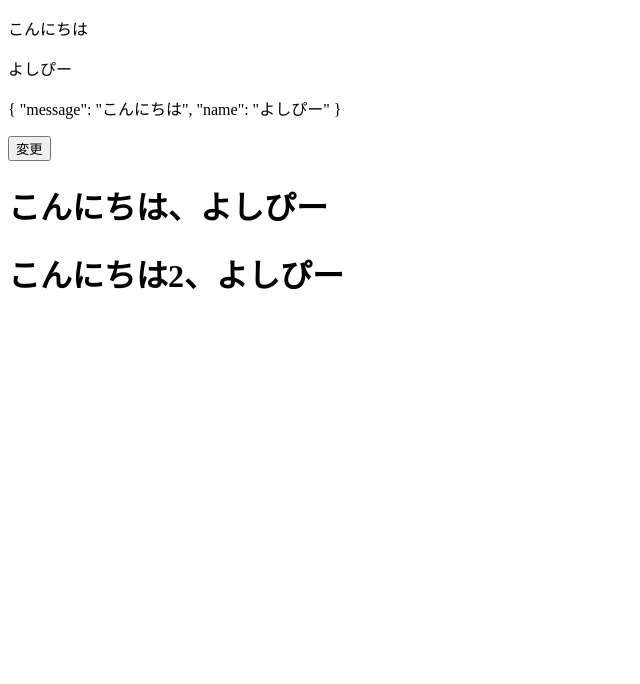
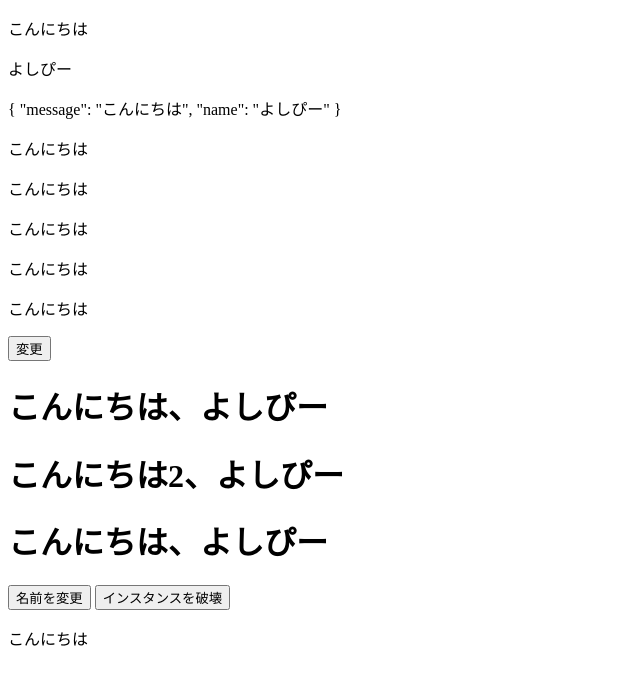
Before and after one commit to akadashiso/vuejs_complete_pack, a plain HTML site: page index_section3-53-65.html in a window 1280 px wide. Shown: the whole page, without its empty margins (0-640 px from the left). Drawn offline with Linux system fonts and the light colour scheme.

Commit message:
[Finish]Session4 : Vueインスタンスとその内部構造はこうなっている

```diff
--- a/index_section3-53.html
+++ b/index_section3-53-65.html
@@ -14,15 +14,32 @@
     <p>{{ message }}</p>
     <p>{{ name }}</p>
     <p>{{ myData }}</p>
+    <hello></hello>
+    <hello></hello>
+    <hello></hello>
+    <hello></hello>
+    <hello></hello>
+
     <button @click="name = 'ボタンから変更'">変更</button>
   </div>
   <div id="app2"> </div>
   <div id="app3"> </div>
+  <div id="app4">
+    <h1>こんにちは、{{name}}</h1>
+    <button @click="name = '太郎さん'">名前を変更</button>
+    <button @click="destroy">インスタンスを破壊</button>
+    <hello></hello>
+
+  </div>
   <script>
     var  data = {
       message: 'こんにちは',
       name: 'よしぴー'
     }
+
+    Vue.component('hello', {
+      template: '<p>こんにちは</p>'
+    });
 
     var vm = new Vue({
       // el: '#app',
@@ -58,7 +75,41 @@
     console.dir(dir)
     console.log(document)
     console.dir(document)
-</script>
+    new Vue({
+      el: '#app4',
+      data: {
+        name: 'よしぴー'
+      },
+      beforeCreate: function () {
+        console.log('beforeCreate');
+      },
+      created: function () {
+        console.log('created');
+      },
+      beforeMount: function () {
+        console.log('beforeMount');
+      },
+      mounted: function () {
+        console.log('mounted');
+      },
+      beforeUpdate: function () {
+        console.log('beforeUpdate');
+      },
+      updated: function () {
+        console.log('updated');
+      },
+      beforeDestroy: function () {
+        console.log('beforeDestroy');
+      },
+      destroyed: function () {
+        console.log('destroyed');
+      },
+      methods: {
+        destroy: function() {
+          this.$destroy()
+        }
+      }
+    })</script>
 </body>
 
 </html>
```
